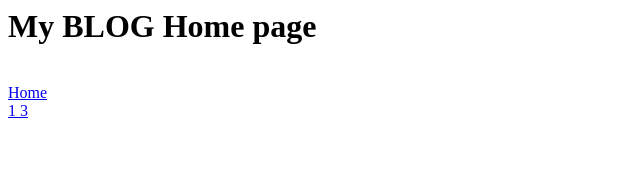
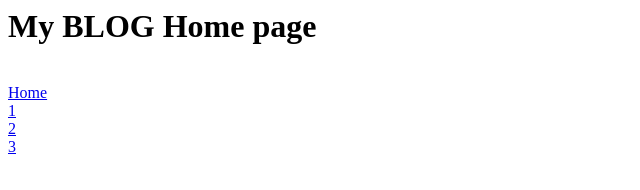
Before and after one commit to zgeek3/zgeek3.github.io, a plain HTML site: page index.html in a window 1280 px wide. Shown: the full height of the page, 0-640 px from the left. Drawn offline with Linux system fonts and the light colour scheme.

Commit message:
Adding page to index

```diff
--- a/index.html
+++ b/index.html
@@ -19,7 +19,11 @@
   <a href="content/1.html">
    1
   </a>
-
+  <br />
+  <a href="content/2.html">
+   2
+  </a>
+  <br />
   <a href="content/3.html">
    3
   </a>
```
